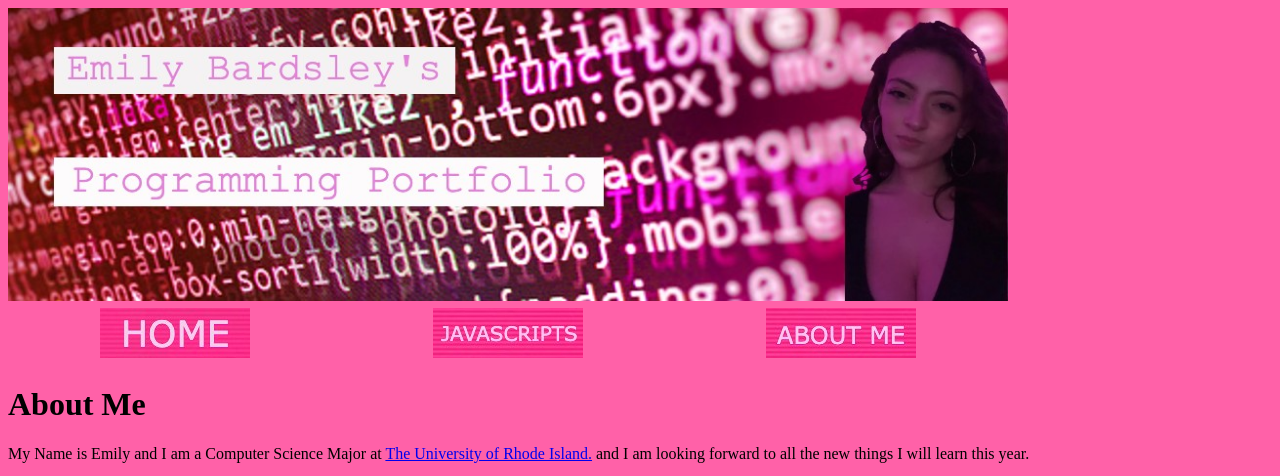
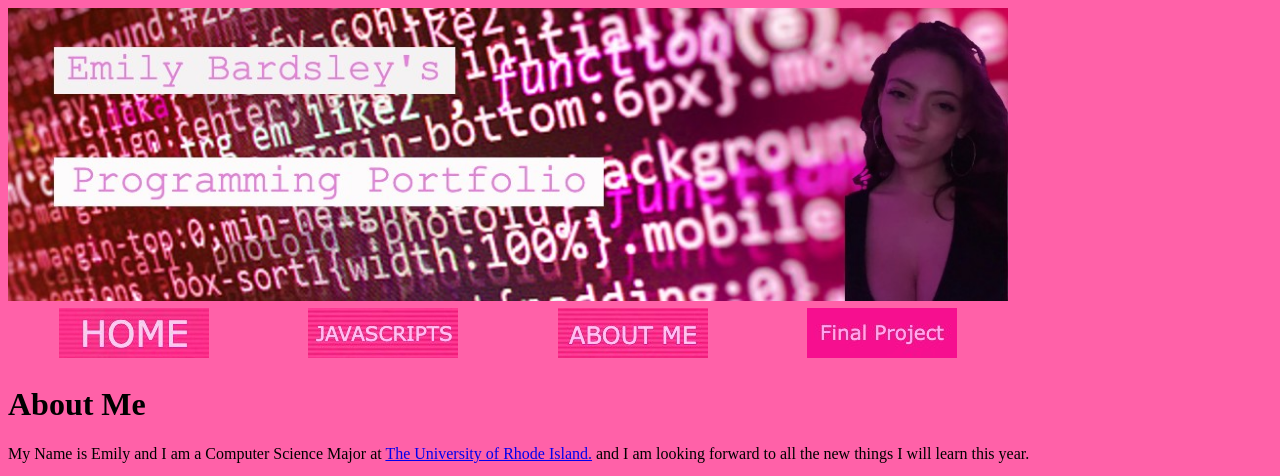
Before and after one commit to emilybardsley/emilybardsley.github.io, a plain HTML site: page aboutme.html in a window 1280 px wide. Shown: the top 476 px of the page. Drawn offline with Linux system fonts and the light colour scheme.

Commit message:
Add files via upload

```diff
--- a/aboutme.html
+++ b/aboutme.html
@@ -19,6 +19,9 @@
             <td align="center">
                 <a href="aboutme.html"><img src="aboutme2.jpg"</a>
             </td>
+            <td align = "center">
+                <a href="finalProject.html"><img src="finalProject.jpg"</a>
+            </td>
         </tr>
     </table>
     <h1>About Me</h1>
```
Also changed, not shown: finalProject.html (+3 -0 lines), javascript.html (+3 -0 lines).
